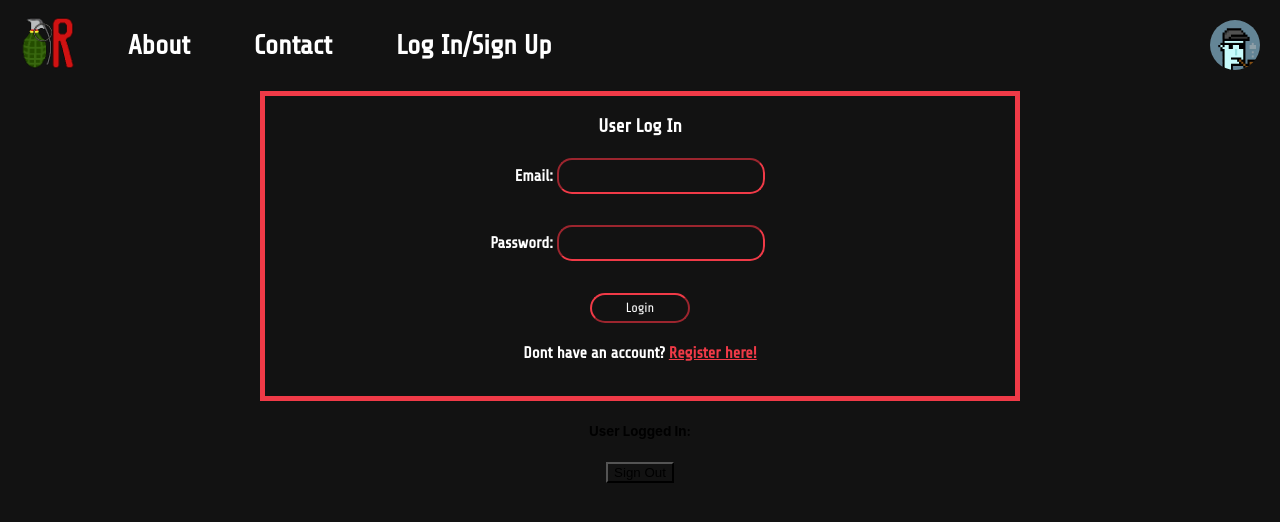
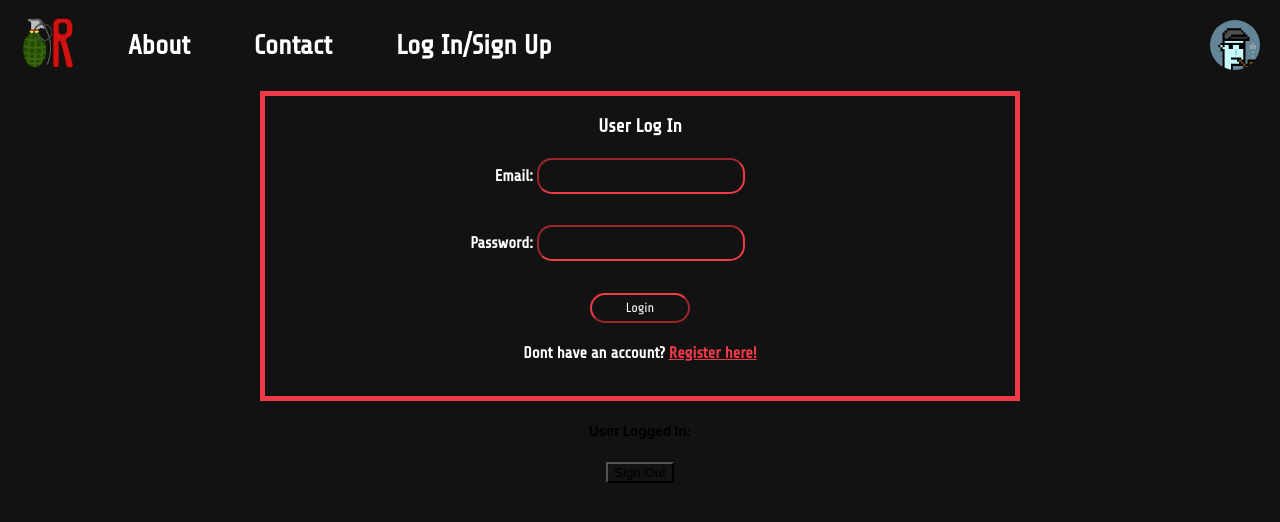
Before and after one commit to tim-lillig/frag-recruit, a React (Create React App) app: page /login in a window 1280 px wide. Shown: the top 522 px of the page. Built offline with nearby package versions, Linux system fonts and the light colour scheme; no server answers.

Commit message:
Update Login.css

```diff
--- a/src/Components/Styles/Login.css
+++ b/src/Components/Styles/Login.css
@@ -36,7 +36,7 @@
 .emailandpass{
   color: white;
   text-align: right;
-  margin-right: 250px;
+  margin-right: 270px;
   font-family: 'Share Tech', sans-serif;
 }
 
```
